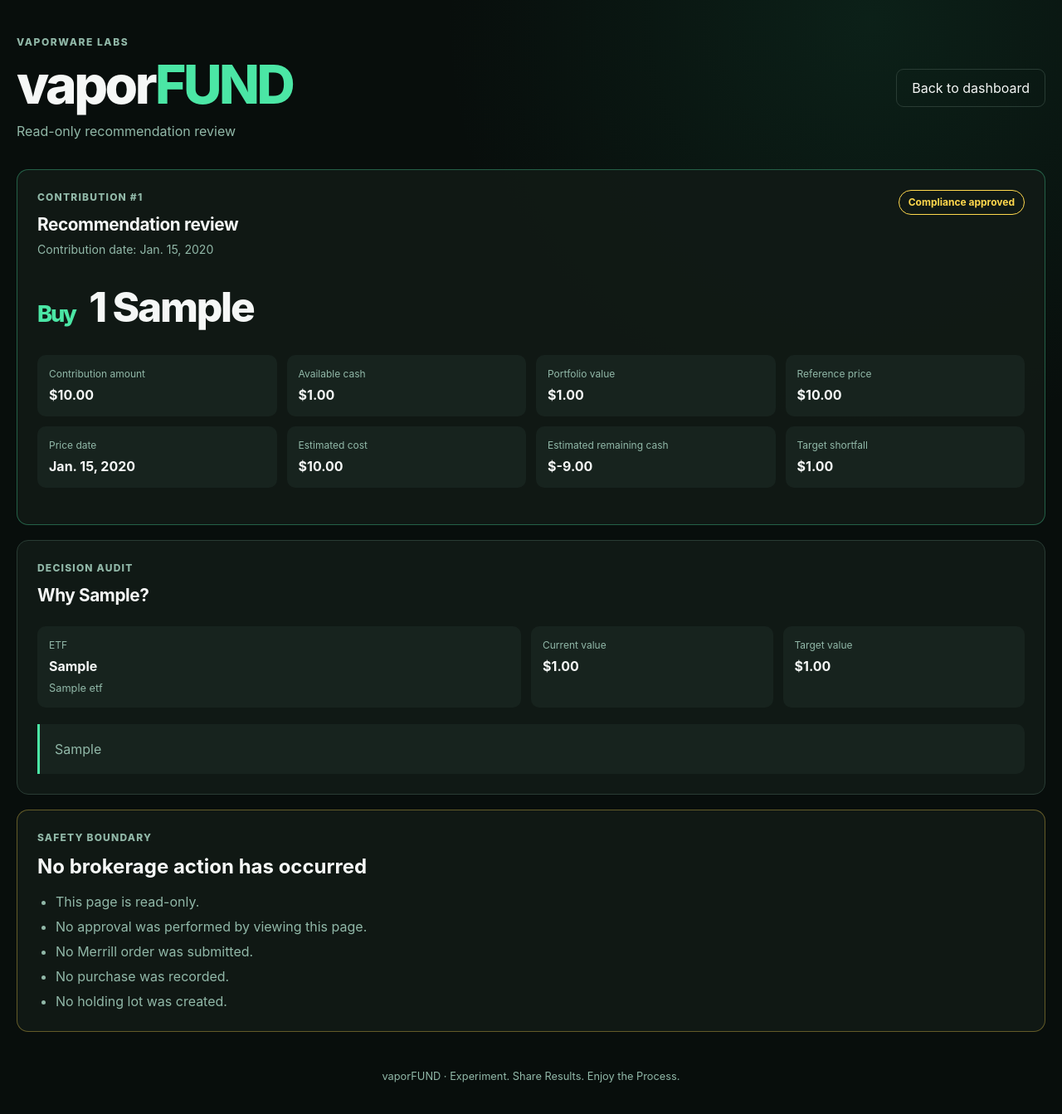
After one commit to register76/vaporFUND, a Django app: page /recommendations/1/ in a window 1280 px wide. The commit adds this page. Shown: the whole page at 83% size. Run offline with Django 5.2, Linux system fonts and the light colour scheme; tables that the repository leaves empty hold one stand-in row (values such as "Sample post").

Commit message:
Add read-only recommendation review page.

```diff
--- a/portfolio/static/portfolio/dashboard.css
+++ b/portfolio/static/portfolio/dashboard.css
@@ -554,7 +554,72 @@ tbody tr:last-child td {
     font-size: 0.8rem;
 }
 
+.review-hero {
+    border-color: rgba(75, 230, 165, 0.35);
+}
+
+.audit-grid {
+    display: grid;
+    grid-template-columns: 2fr 1fr 1fr;
+    gap: 12px;
+}
+
+.audit-grid p {
+    margin: 5px 0 0;
+    color: var(--muted);
+    font-size: 0.8rem;
+}
+
+.review-reason {
+    margin-top: 20px;
+    padding: 18px;
+    border-left: 3px solid var(--green);
+    border-radius: 0 10px 10px 0;
+    background: var(--panel-alt);
+}
+
+.safety-panel {
+    border-color: rgba(255, 216, 77, 0.35);
+}
+
+.safety-panel h2 {
+    margin: 0 0 12px;
+}
+
+.safety-panel ul {
+    margin: 0;
+    padding-left: 22px;
+    color: var(--muted);
+}
+
+.safety-panel li + li {
+    margin-top: 6px;
+}
+
+.review-link {
+    display: inline-flex;
+    align-items: center;
+    justify-content: center;
+    margin-top: 18px;
+    padding: 9px 15px;
+    border: 1px solid var(--green);
+    border-radius: 9px;
+    color: var(--green);
+    font-weight: 750;
+    text-decoration: none;
+}
+
+.review-link:hover {
+    background: rgba(75, 230, 165, 0.1);
+}
+
+
 @media (max-width: 1000px) {
+
+    .audit-grid {
+        grid-template-columns: 1fr;
+    }
+
     .summary-grid {
         grid-template-columns: repeat(2, minmax(0, 1fr));
     }
--- a/portfolio/templates/portfolio/dashboard.html
+++ b/portfolio/templates/portfolio/dashboard.html
@@ -220,6 +220,12 @@
                         and manual Merrill execution are required.
                     </p>
                 </div>
+                <a
+                    class="review-link"
+                    href="{% url 'portfolio:recommendation_review' latest_recommendation.contribution.sequence_number %}"
+                >
+                    Review recommendation
+                </a>
             {% else %}
                 <div class="empty-state">
                     <strong>No recommendation yet</strong>
--- /dev/null
+++ b/portfolio/templates/portfolio/recommendation_review.html
@@ -0,0 +1,186 @@
+{% load static %}
+<!doctype html>
+<html lang="en">
+<head>
+    <meta charset="utf-8">
+    <meta
+        name="viewport"
+        content="width=device-width, initial-scale=1"
+    >
+    <title>
+        Recommendation #{{ contribution.sequence_number }}
+        · vaporFUND
+    </title>
+    <link
+        rel="stylesheet"
+        href="{% static 'portfolio/dashboard.css' %}"
+    >
+</head>
+<body>
+    <header class="site-header">
+        <div>
+            <p class="eyebrow">VaporWare Labs</p>
+            <h1 class="site-title">
+                vapor<span>FUND</span>
+            </h1>
+            <p class="tagline">
+                Read-only recommendation review
+            </p>
+        </div>
+
+        <a
+            class="admin-link"
+            href="{% url 'portfolio:dashboard' %}"
+        >
+            Back to dashboard
+        </a>
+    </header>
+
+    <main>
+        <section class="panel review-hero">
+            <div class="panel-header">
+                <div>
+                    <p class="section-label">
+                        Contribution
+                        #{{ contribution.sequence_number }}
+                    </p>
+                    <h2>Recommendation review</h2>
+                    <p class="panel-note">
+                        Contribution date:
+                        {{ contribution.date|date:"M. j, Y" }}
+                    </p>
+                </div>
+
+                <span class="status">
+                    {{ recommendation.get_status_display }}
+                </span>
+            </div>
+
+            <p class="recommendation-action">
+                {% if recommendation.action == "BUY" %}
+                    <span class="verb">Buy</span>
+                    {{ recommendation.shares }}
+                    {{ recommendation.etf.ticker }}
+                {% else %}
+                    <span class="verb">Hold</span>
+                    cash
+                {% endif %}
+            </p>
+
+            <div class="recommendation-details">
+                <div class="detail-box">
+                    <span>Contribution amount</span>
+                    <strong>
+                        ${{ contribution.amount|floatformat:2 }}
+                    </strong>
+                </div>
+
+                <div class="detail-box">
+                    <span>Available cash</span>
+                    <strong>
+                        ${{ recommendation.available_cash|floatformat:2 }}
+                    </strong>
+                </div>
+
+                <div class="detail-box">
+                    <span>Portfolio value</span>
+                    <strong>
+                        ${{ recommendation.portfolio_value|floatformat:2 }}
+                    </strong>
+                </div>
+
+                <div class="detail-box">
+                    <span>Reference price</span>
+                    <strong>
+                        ${{ recommendation.reference_price|floatformat:2 }}
+                    </strong>
+                </div>
+
+                <div class="detail-box">
+                    <span>Price date</span>
+                    <strong>
+                        {{ recommendation.price_date|date:"M. j, Y" }}
+                    </strong>
+                </div>
+
+                <div class="detail-box">
+                    <span>Estimated cost</span>
+                    <strong>
+                        ${{ recommendation.estimated_cost|floatformat:2 }}
+                    </strong>
+                </div>
+
+                <div class="detail-box">
+                    <span>Estimated remaining cash</span>
+                    <strong>
+                        ${{ estimated_remaining_cash|floatformat:2 }}
+                    </strong>
+                </div>
+
+                <div class="detail-box">
+                    <span>Target shortfall</span>
+                    <strong>
+                        ${{ recommendation.target_shortfall|floatformat:2 }}
+                    </strong>
+                </div>
+            </div>
+        </section>
+
+        <section class="panel">
+            <div class="panel-header">
+                <div>
+                    <p class="section-label">Decision audit</p>
+                    <h2>
+                        Why {{ recommendation.etf.ticker }}?
+                    </h2>
+                </div>
+            </div>
+
+            <div class="audit-grid">
+                <div class="detail-box">
+                    <span>ETF</span>
+                    <strong>
+                        {{ recommendation.etf.ticker }}
+                    </strong>
+                    <p>{{ recommendation.etf.name }}</p>
+                </div>
+
+                <div class="detail-box">
+                    <span>Current value</span>
+                    <strong>
+                        ${{ recommendation.current_value|floatformat:2 }}
+                    </strong>
+                </div>
+
+                <div class="detail-box">
+                    <span>Target value</span>
+                    <strong>
+                        ${{ recommendation.target_value|floatformat:2 }}
+                    </strong>
+                </div>
+            </div>
+
+            <p class="reason review-reason">
+                {{ recommendation.reason }}
+            </p>
+        </section>
+
+        <section class="panel safety-panel">
+            <p class="section-label">Safety boundary</p>
+            <h2>No brokerage action has occurred</h2>
+
+            <ul>
+                <li>This page is read-only.</li>
+                <li>No approval was performed by viewing this page.</li>
+                <li>No Merrill order was submitted.</li>
+                <li>No purchase was recorded.</li>
+                <li>No holding lot was created.</li>
+            </ul>
+        </section>
+    </main>
+
+    <footer class="site-footer">
+        vaporFUND · Experiment. Share Results. Enjoy the Process.
+    </footer>
+</body>
+</html>
--- a/portfolio/urls.py
+++ b/portfolio/urls.py
@@ -6,5 +6,14 @@ from . import views
 app_name = "portfolio"
 
 urlpatterns = [
-    path("", views.dashboard, name="dashboard"),
+    path(
+        "",
+        views.dashboard,
+        name="dashboard",
+    ),
+    path(
+        "recommendations/<int:sequence_number>/",
+        views.recommendation_review,
+        name="recommendation_review",
+    ),
 ]
--- a/portfolio/views.py
+++ b/portfolio/views.py
@@ -2,8 +2,14 @@ from datetime import date
 from decimal import Decimal
 
 from django.contrib import messages
+from django.views.decorators.http import require_GET
+
 from django.db.models import Sum
-from django.shortcuts import redirect, render
+from django.shortcuts import (
+    get_object_or_404,
+    redirect,
+    render,
+)
 
 from .forms import ContributionForm
 
@@ -265,3 +271,37 @@ def dashboard(request):
         "portfolio/dashboard.html",
         context,
     )
+
+@require_GET
+def recommendation_review(
+    request,
+    sequence_number,
+):
+    recommendation = get_object_or_404(
+        Recommendation.objects.select_related(
+            "contribution",
+            "etf",
+        ),
+        contribution__sequence_number=sequence_number,
+    )
+
+    estimated_remaining_cash = (
+        recommendation.available_cash
+        - recommendation.estimated_cost
+    ).quantize(
+        Decimal("0.01")
+    )
+
+    context = {
+        "recommendation": recommendation,
+        "contribution": recommendation.contribution,
+        "estimated_remaining_cash": (
+            estimated_remaining_cash
+        ),
+    }
+
+    return render(
+        request,
+        "portfolio/recommendation_review.html",
+        context,
+    )
```
Also changed, not shown: portfolio/tests.py (+82 -0 lines).
